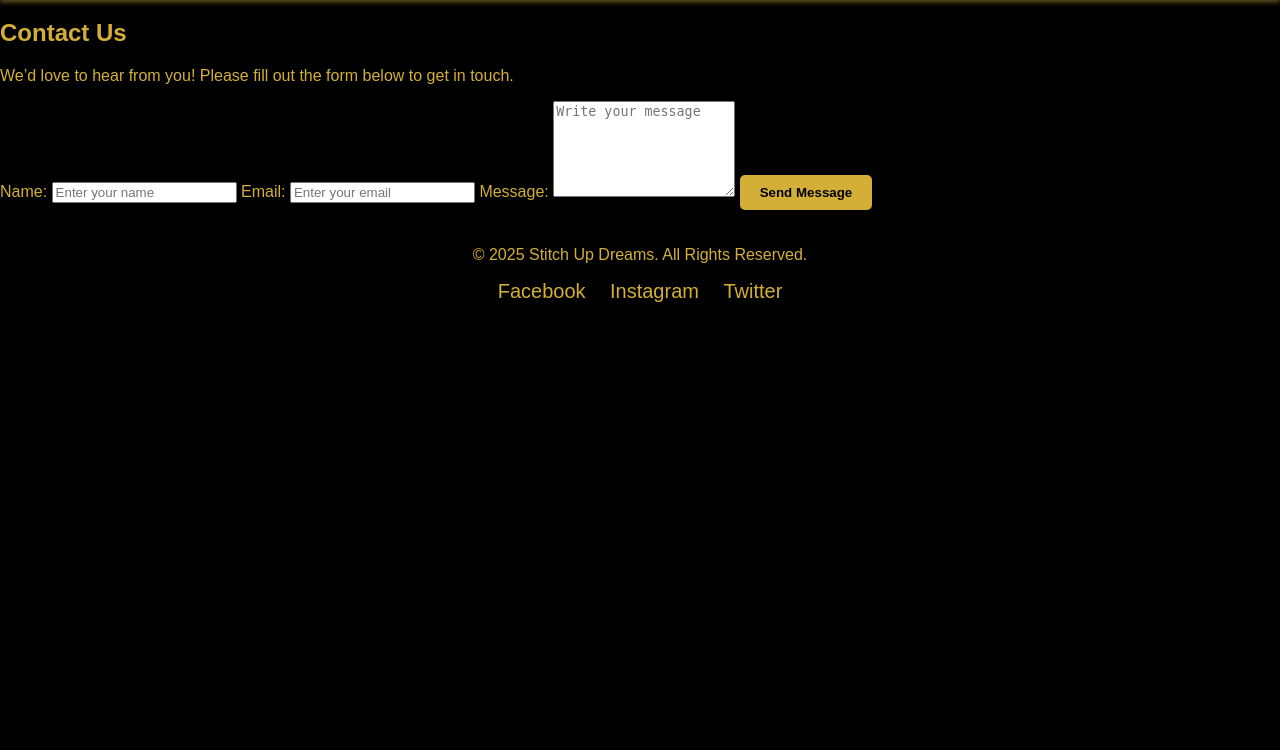
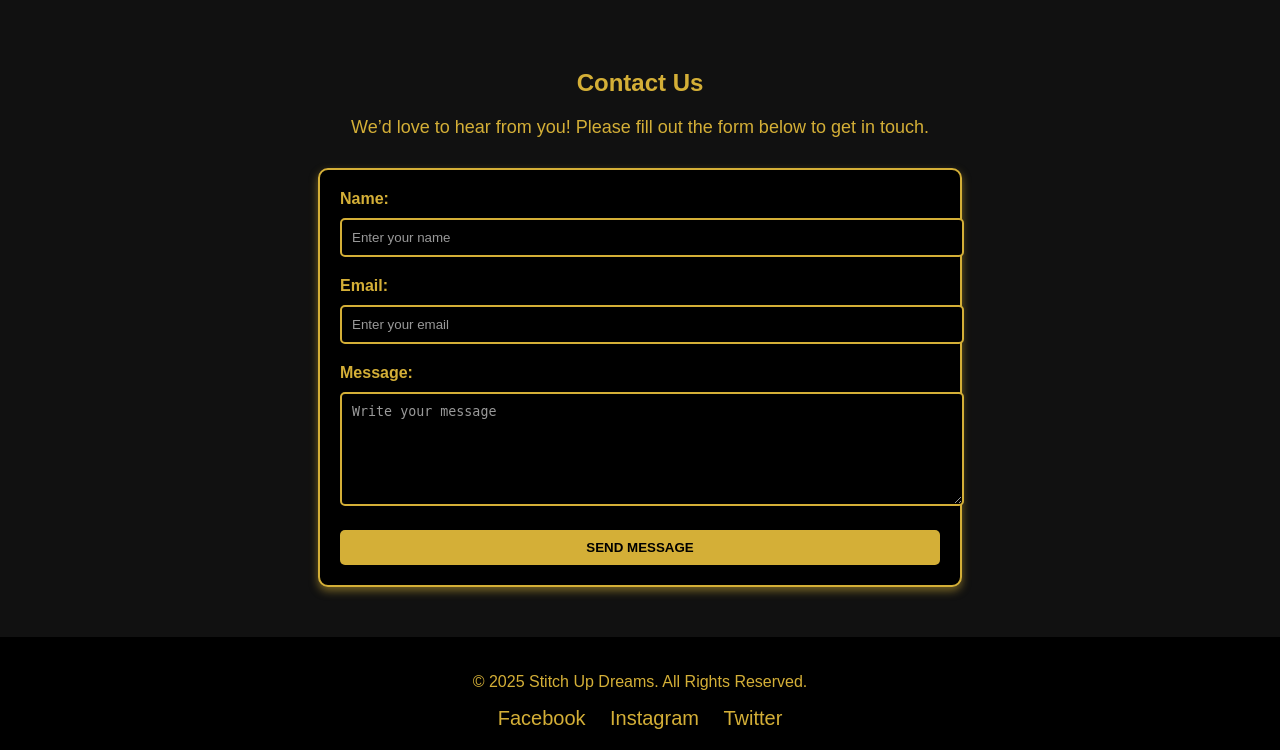
Before and after one commit to Yluxe11/stitch, a PHP site: page /contact.html in a window 1280 px wide. Shown: the part 175-925 px from the top of the page. Before the commit the page ends 477 px from the top, so only its background shows below. Run offline with PHP 8.4, Linux system fonts and the light colour scheme.

Commit message:
Update style.css

```diff
--- a/style.css
+++ b/style.css
@@ -292,3 +292,71 @@ footer {
 .update-price button:hover {
     background-color: #b68d2a;
 }
+
+.contact-section {
+    padding: 50px 20px;
+    background-color: #111;
+    color: #d4af37;
+}
+
+.contact-section h2 {
+    text-align: center;
+    margin-bottom: 20px;
+    color: #d4af37;
+}
+
+.contact-section p {
+    text-align: center;
+    margin-bottom: 30px;
+    color: #d4af37;
+    font-size: 18px;
+}
+
+.contact-form {
+    max-width: 600px;
+    margin: 0 auto;
+    background-color: #000;
+    padding: 20px;
+    border: 2px solid #d4af37;
+    border-radius: 10px;
+    box-shadow: 0 4px 8px rgba(212, 175, 55, 0.5);
+}
+
+.contact-form label {
+    display: block;
+    margin-bottom: 10px;
+    color: #d4af37;
+    font-weight: bold;
+}
+
+.contact-form input,
+.contact-form textarea {
+    width: 100%;
+    padding: 10px;
+    margin-bottom: 20px;
+    border: 2px solid #d4af37;
+    border-radius: 5px;
+    background-color: #000;
+    color: #d4af37;
+}
+
+.contact-form input::placeholder,
+.contact-form textarea::placeholder {
+    color: #999;
+}
+
+.contact-form button {
+    width: 100%;
+    background-color: #d4af37;
+    color: #000;
+    border: none;
+    padding: 10px 15px;
+    border-radius: 5px;
+    cursor: pointer;
+    font-weight: bold;
+    text-transform: uppercase;
+}
+
+.contact-form button:hover {
+    background-color: #b68d2a;
+}
```
